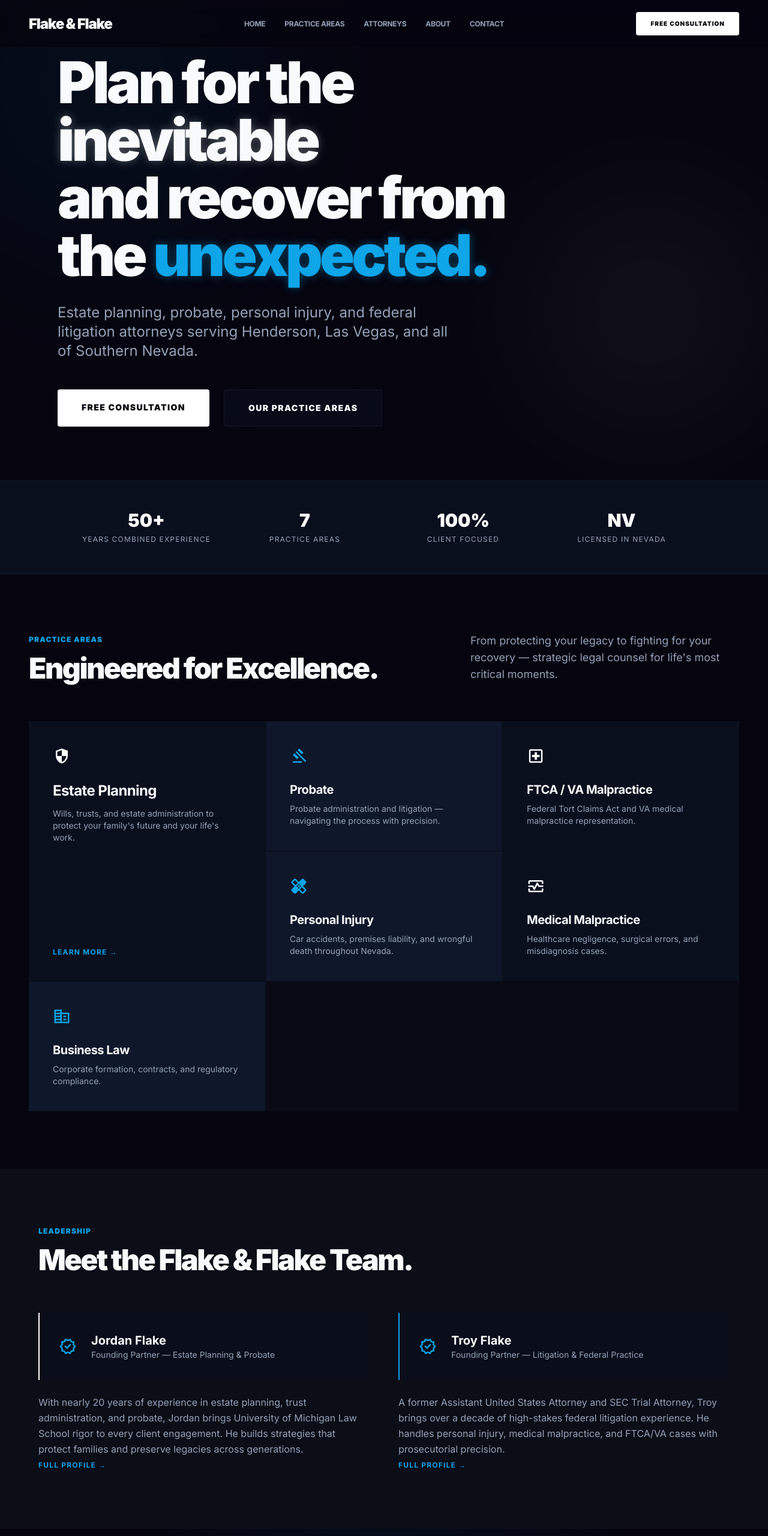
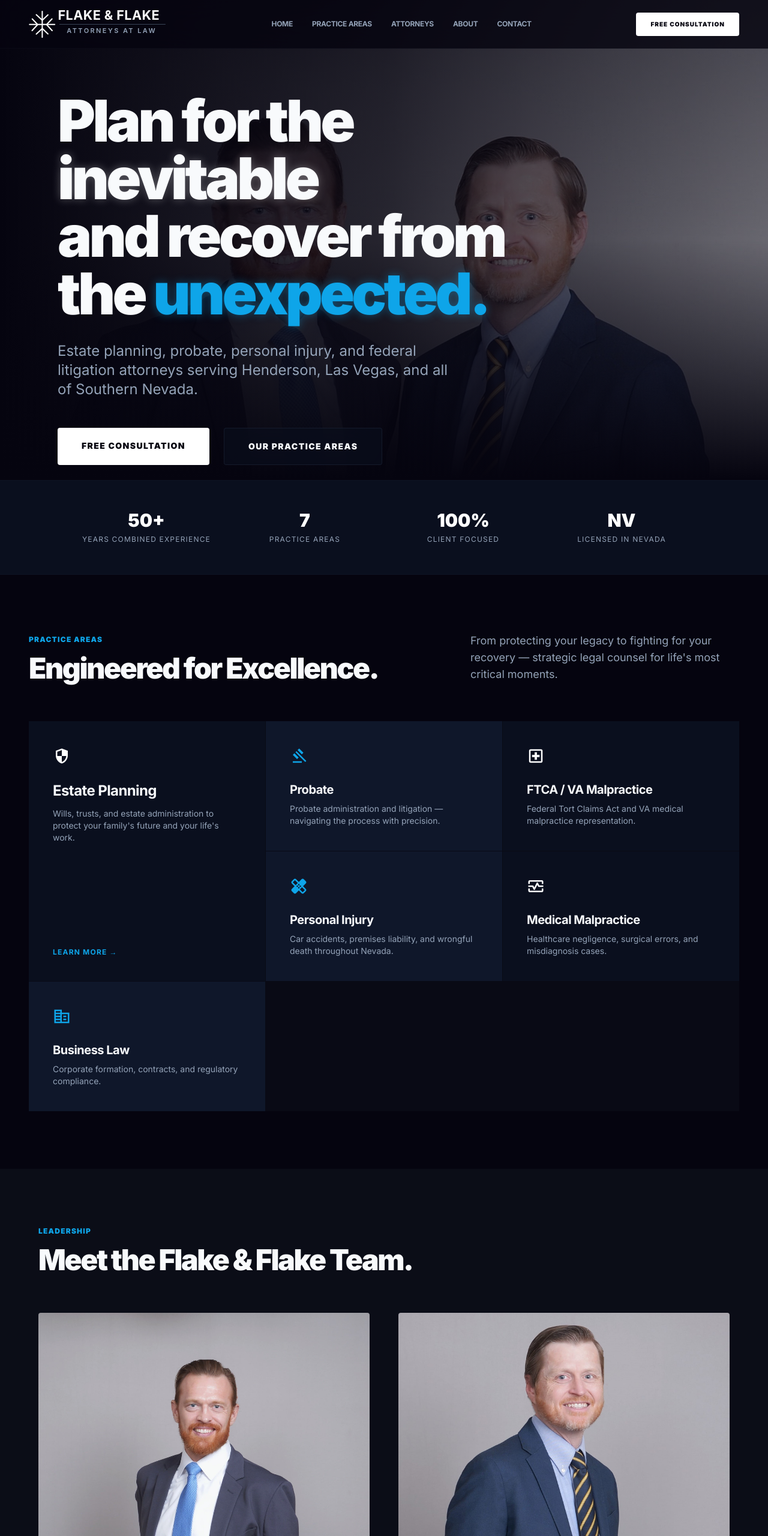
Before and after one commit to Gull-Stack/flake-flake-glacial, an Eleventy site: page src/index.njk in a window 1280 px wide. Shown: the top 2560 px of the page at 60% size. Built offline with nearby package versions, Linux system fonts and the light colour scheme; Eleventy itself is replaced by a stand-in of ours; files that its build step writes are made by us from their sources.

Commit message:
Bot Bogey: Real logo + real photos from Google Drive — hero bg, attorney headshots, white SVG logo for header

```diff
--- a/src/_includes/header.njk
+++ b/src/_includes/header.njk
@@ -1,7 +1,7 @@
-<header class="fixed top-0 w-full flex justify-between items-center px-6 md:px-12 py-5 bg-[#05040F]/80 backdrop-blur-2xl z-50 border-b border-outline-variant/10">
-  <div class="flex items-center gap-3">
-    <span class="text-xl md:text-2xl font-black tracking-tighter text-white">Flake & Flake</span>
-  </div>
+<header class="fixed top-0 w-full flex justify-between items-center px-6 md:px-12 py-4 bg-[#05040F]/80 backdrop-blur-2xl z-50 border-b border-outline-variant/10">
+  <a href="/" class="flex items-center gap-3">
+    <img src="/images/logos/flake-flake-logo-white.svg" alt="Flake & Flake Attorneys at Law" class="h-10 md:h-12 w-auto" />
+  </a>
   <nav class="hidden md:flex items-center gap-8">
     <a class="font-bold tracking-tight uppercase text-xs text-on-surface-variant hover:text-white transition-colors" href="/">Home</a>
     <a class="font-bold tracking-tight uppercase text-xs text-on-surface-variant hover:text-white transition-colors" href="/practice-areas/">Practice Areas</a>
--- a/src/attorneys.njk
+++ b/src/attorneys.njk
@@ -14,6 +14,7 @@ description: "Meet Jordan Flake and Troy Flake — experienced Nevada attorneys
 <section class="py-20 px-6 md:px-12">
   <div class="max-w-6xl mx-auto grid grid-cols-1 md:grid-cols-2 gap-16">
     <div class="space-y-6">
+      <div class="overflow-hidden rounded mb-4"><img src="/images/photos/jordan-edited.jpg" alt="Jordan Flake" class="w-full h-[380px] object-cover object-top" /></div>
       <div class="p-8 border-l-2 border-white bg-surface-container/50"><h2 class="font-black text-2xl">Jordan Flake</h2><p class="text-on-surface-variant text-sm mt-1">Founding Partner — Estate Planning & Probate</p></div>
       <p class="text-on-surface-variant leading-relaxed">Jordan Flake has spent nearly 20 years helping families protect their assets, plan for the future, and navigate the probate process. A graduate of the University of Michigan Law School, Jordan combines technical precision with genuine compassion.</p>
       <p class="text-on-surface-variant leading-relaxed">His practice focuses on wills, trusts, estate administration, trust administration, and probate litigation. Clients trust Jordan because he takes the time to understand their family dynamics, their goals, and their concerns — then builds legal strategies that actually work.</p>
@@ -21,6 +22,7 @@ description: "Meet Jordan Flake and Troy Flake — experienced Nevada attorneys
       <a href="/attorneys/jordan-flake/" class="text-secondary font-bold uppercase text-xs tracking-widest hover:text-white transition-colors block pt-4">Full Profile →</a>
     </div>
     <div class="space-y-6">
+      <div class="overflow-hidden rounded mb-4"><img src="/images/photos/troy-headshot-edited.jpg" alt="Troy Flake" class="w-full h-[380px] object-cover object-top" /></div>
       <div class="p-8 border-l-2 border-secondary bg-surface-container/50"><h2 class="font-black text-2xl">Troy Flake</h2><p class="text-on-surface-variant text-sm mt-1">Founding Partner — Litigation & Federal Practice</p></div>
       <p class="text-on-surface-variant leading-relaxed">Troy Flake brings a prosecutorial edge that most defense attorneys can't match. As a former Assistant United States Attorney, he prosecuted complex federal cases. As a former SEC Trial Attorney, he took on Wall Street fraud.</p>
       <p class="text-on-surface-variant leading-relaxed">Now he uses that firepower for his clients — handling personal injury, medical malpractice, FTCA/VA claims, and federal civil investigations. Troy knows how the government builds cases because he used to build them.</p>
--- a/src/attorneys/jordan-flake.njk
+++ b/src/attorneys/jordan-flake.njk
@@ -3,7 +3,7 @@ layout: base.njk
 title: Jordan Flake — Estate Planning & Probate Attorney
 description: "Jordan Flake — nearly 20 years of estate planning and probate experience. University of Michigan Law School. Henderson, NV."
 ---
-<section class="relative pt-32 pb-16 px-6 md:px-12 overflow-hidden"><div class="absolute -top-[20%] -left-[10%] w-[500px] h-[500px] bg-secondary opacity-5 aurora-blur rounded-full"></div><div class="relative z-10 max-w-5xl mx-auto"><span class="text-secondary font-black text-xs uppercase tracking-widest block mb-4">Attorney Profile</span><h1 class="text-5xl md:text-7xl font-black tracking-tighter leading-[0.9] mb-6">Jordan Flake</h1><p class="text-on-surface-variant text-xl">Founding Partner — Estate Planning & Probate</p></div></section>
+<section class="relative pt-32 pb-16 px-6 md:px-12 overflow-hidden"><div class="absolute -top-[20%] -left-[10%] w-[500px] h-[500px] bg-secondary opacity-5 aurora-blur rounded-full"></div><div class="relative z-10 max-w-5xl mx-auto flex flex-col md:flex-row gap-12 items-start"><div class="w-full md:w-1/3 flex-shrink-0"><img src="/images/photos/jordan-edited.jpg" alt="Jordan Flake" class="w-full rounded shadow-2xl" /></div><div><span class="text-secondary font-black text-xs uppercase tracking-widest block mb-4">Attorney Profile</span><h1 class="text-5xl md:text-7xl font-black tracking-tighter leading-[0.9] mb-6">Jordan Flake</h1><p class="text-on-surface-variant text-xl">Founding Partner — Estate Planning & Probate</p></div></div></section>
 <section class="py-20 px-6 md:px-12"><div class="max-w-4xl mx-auto space-y-8 text-on-surface-variant text-lg leading-relaxed">
 <p>Jordan Flake has dedicated nearly two decades to helping families in Henderson, Las Vegas, and throughout Nevada plan for the future and protect their legacies. His practice focuses exclusively on estate planning, trust administration, and probate — the areas of law that matter most when families are at their most vulnerable.</p>
 <p>A graduate of the University of Michigan Law School, Jordan combines rigorous legal training with a genuine, empathetic approach. He's the attorney who sits with you, listens to your concerns about your family, and then builds a plan that addresses every contingency — not just the obvious ones.</p>
--- a/src/attorneys/troy-flake.njk
+++ b/src/attorneys/troy-flake.njk
@@ -3,7 +3,7 @@ layout: base.njk
 title: Troy Flake — Personal Injury & Federal Litigation Attorney
 description: "Troy Flake — Former Assistant U.S. Attorney and SEC Trial Attorney. Personal injury, medical malpractice, and FTCA cases. Henderson, NV."
 ---
-<section class="relative pt-32 pb-16 px-6 md:px-12 overflow-hidden"><div class="absolute -top-[20%] -left-[10%] w-[500px] h-[500px] bg-secondary opacity-5 aurora-blur rounded-full"></div><div class="relative z-10 max-w-5xl mx-auto"><span class="text-secondary font-black text-xs uppercase tracking-widest block mb-4">Attorney Profile</span><h1 class="text-5xl md:text-7xl font-black tracking-tighter leading-[0.9] mb-6">Troy Flake</h1><p class="text-on-surface-variant text-xl">Founding Partner — Litigation & Federal Practice</p></div></section>
+<section class="relative pt-32 pb-16 px-6 md:px-12 overflow-hidden"><div class="absolute -top-[20%] -left-[10%] w-[500px] h-[500px] bg-secondary opacity-5 aurora-blur rounded-full"></div><div class="relative z-10 max-w-5xl mx-auto flex flex-col md:flex-row gap-12 items-start"><div class="w-full md:w-1/3 flex-shrink-0"><img src="/images/photos/troy-headshot-edited.jpg" alt="Troy Flake" class="w-full rounded shadow-2xl" /></div><div><span class="text-secondary font-black text-xs uppercase tracking-widest block mb-4">Attorney Profile</span><h1 class="text-5xl md:text-7xl font-black tracking-tighter leading-[0.9] mb-6">Troy Flake</h1><p class="text-on-surface-variant text-xl">Founding Partner — Litigation & Federal Practice</p></div></div></section>
 <section class="py-20 px-6 md:px-12"><div class="max-w-4xl mx-auto space-y-8 text-on-surface-variant text-lg leading-relaxed">
 <p>Troy Flake spent years on the other side of the courtroom — first as an Assistant United States Attorney, then as a Trial Attorney for the Securities and Exchange Commission. He knows how the government builds cases because he built them. Now he uses that knowledge to fight for clients who need someone in their corner.</p>
 <p>His practice focuses on personal injury, medical malpractice, FTCA/VA medical malpractice, and federal civil investigations. Troy handles the cases that require someone who isn't intimidated by federal agencies, hospital systems, or insurance companies.</p>
--- a/src/index.njk
+++ b/src/index.njk
@@ -4,13 +4,13 @@ title: Henderson & Las Vegas Attorneys
 description: "Flake & Flake — Estate Planning, Probate, Personal Injury, and Federal Civil Litigation attorneys in Henderson and Las Vegas, Nevada."
 ---
 <!-- Hero -->
-<section class="relative h-screen w-full flex items-center overflow-hidden">
+<section class="relative min-h-screen w-full flex items-center overflow-hidden">
   <div class="absolute inset-0 z-0">
-    <div class="absolute inset-0 bg-gradient-to-r from-background via-background/60 to-transparent"></div>
-    <div class="absolute -top-[20%] -left-[10%] w-[600px] h-[600px] bg-secondary opacity-5 aurora-blur rounded-full"></div>
-    <div class="absolute top-[40%] right-[0%] w-[400px] h-[400px] bg-white opacity-5 aurora-blur rounded-full"></div>
+    <img src="/images/photos/jortroy-edited.jpeg" alt="Jordan and Troy Flake — Founding Partners" class="absolute inset-0 w-full h-full object-cover object-top" />
+    <div class="absolute inset-0 bg-gradient-to-r from-background via-background/80 to-background/40"></div>
+    <div class="absolute inset-0 bg-gradient-to-t from-background via-transparent to-background/30"></div>
   </div>
-  <div class="relative z-10 px-6 md:px-24 max-w-5xl">
+  <div class="relative z-10 px-6 md:px-24 max-w-5xl pt-32">
     <h1 class="text-5xl md:text-8xl font-black tracking-tighter leading-[0.9] mb-8">
       Plan for the <span class="text-glow-primary">inevitable</span><br/>
       and recover from the <span class="text-secondary text-glow-secondary">unexpected.</span>
@@ -107,28 +107,28 @@ description: "Flake & Flake — Estate Planning, Probate, Personal Injury, and F
     <span class="text-secondary font-black text-xs uppercase tracking-widest block mb-4">Leadership</span>
     <h2 class="text-4xl md:text-5xl font-black tracking-tighter mb-16">Meet the Flake & Flake Team.</h2>
     <div class="grid grid-cols-1 md:grid-cols-2 gap-12">
-      <div class="space-y-6">
-        <div class="flex items-center gap-6 p-8 border-l-2 border-white bg-surface-container/50">
-          <span class="material-symbols-outlined text-secondary text-3xl">verified</span>
-          <div>
-            <h3 class="font-bold text-xl">Jordan Flake</h3>
-            <p class="text-on-surface-variant text-sm">Founding Partner — Estate Planning & Probate</p>
-          </div>
+      <a href="/attorneys/jordan-flake/" class="group space-y-6">
+        <div class="overflow-hidden rounded">
+          <img src="/images/photos/jordan-edited.jpg" alt="Jordan Flake — Estate Planning & Probate Attorney" class="w-full h-[420px] object-cover object-top group-hover:scale-105 transition-transform duration-500" />
+        </div>
+        <div>
+          <h3 class="font-bold text-2xl tracking-tight">Jordan Flake</h3>
+          <p class="text-secondary text-sm font-bold uppercase tracking-widest mt-1">Founding Partner — Estate Planning & Probate</p>
         </div>
         <p class="text-on-surface-variant leading-relaxed">With nearly 20 years of experience in estate planning, trust administration, and probate, Jordan brings University of Michigan Law School rigor to every client engagement. He builds strategies that protect families and preserve legacies across generations.</p>
-        <a href="/attorneys/jordan-flake/" class="text-secondary font-bold uppercase text-xs tracking-widest hover:text-white transition-colors">Full Profile →</a>
-      </div>
-      <div class="space-y-6">
-        <div class="flex items-center gap-6 p-8 border-l-2 border-secondary bg-surface-container/50">
-          <span class="material-symbols-outlined text-secondary text-3xl">verified</span>
-          <div>
-            <h3 class="font-bold text-xl">Troy Flake</h3>
-            <p class="text-on-surface-variant text-sm">Founding Partner — Litigation & Federal Practice</p>
-          </div>
+        <span class="text-secondary font-bold uppercase text-xs tracking-widest group-hover:text-white transition-colors inline-block">Full Profile →</span>
+      </a>
+      <a href="/attorneys/troy-flake/" class="group space-y-6">
+        <div class="overflow-hidden rounded">
+          <img src="/images/photos/troy-headshot-edited.jpg" alt="Troy Flake — Litigation & Federal Practice Attorney" class="w-full h-[420px] object-cover object-top group-hover:scale-105 transition-transform duration-500" />
+        </div>
+        <div>
+          <h3 class="font-bold text-2xl tracking-tight">Troy Flake</h3>
+          <p class="text-secondary text-sm font-bold uppercase tracking-widest mt-1">Founding Partner — Litigation & Federal Practice</p>
         </div>
         <p class="text-on-surface-variant leading-relaxed">A former Assistant United States Attorney and SEC Trial Attorney, Troy brings over a decade of high-stakes federal litigation experience. He handles personal injury, medical malpractice, and FTCA/VA cases with prosecutorial precision.</p>
-        <a href="/attorneys/troy-flake/" class="text-secondary font-bold uppercase text-xs tracking-widest hover:text-white transition-colors">Full Profile →</a>
-      </div>
+        <span class="text-secondary font-bold uppercase text-xs tracking-widest group-hover:text-white transition-colors inline-block">Full Profile →</span>
+      </a>
     </div>
   </div>
 </section>
```
Also changed, not shown: .eleventy.js, src/images/logos/flake-flake-final-logo.png (added), src/images/logos/flake-flake-logo-white.svg (added), src/images/logos/flake-flake-logo.jpg (added), src/images/logos/flake-flake-logo.svg (added), src/images/photos/img-20211010.jpg (added), src/images/photos/jordan-edited.jpg (added), src/images/photos/jortroy-edited.jpeg (added), src/images/photos/pxl-20230925.jpg (added), src/images/photos/pxl-20241012.jpg (added), src/images/photos/troy-headshot-edited.jpg (added), src/images/photos/troys-fam.jpg (added), 2 other files.
